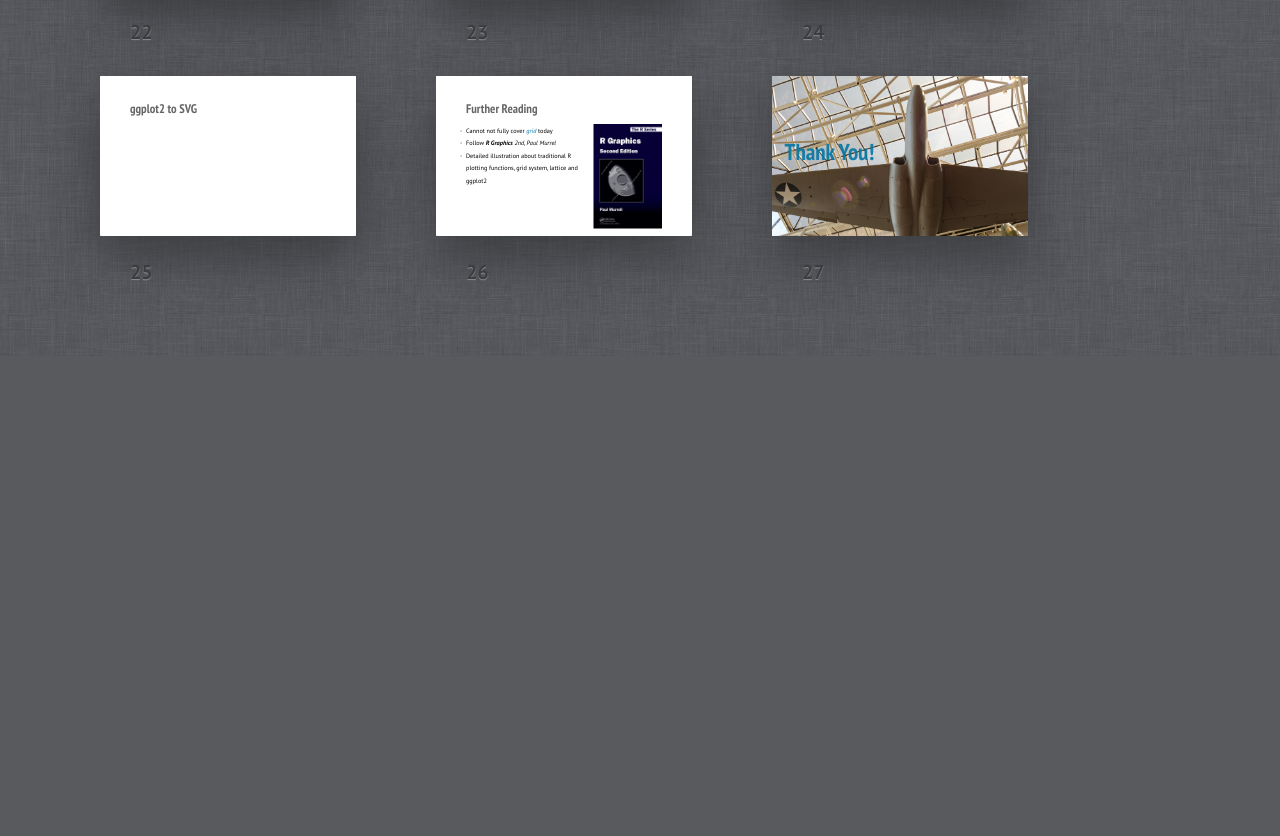
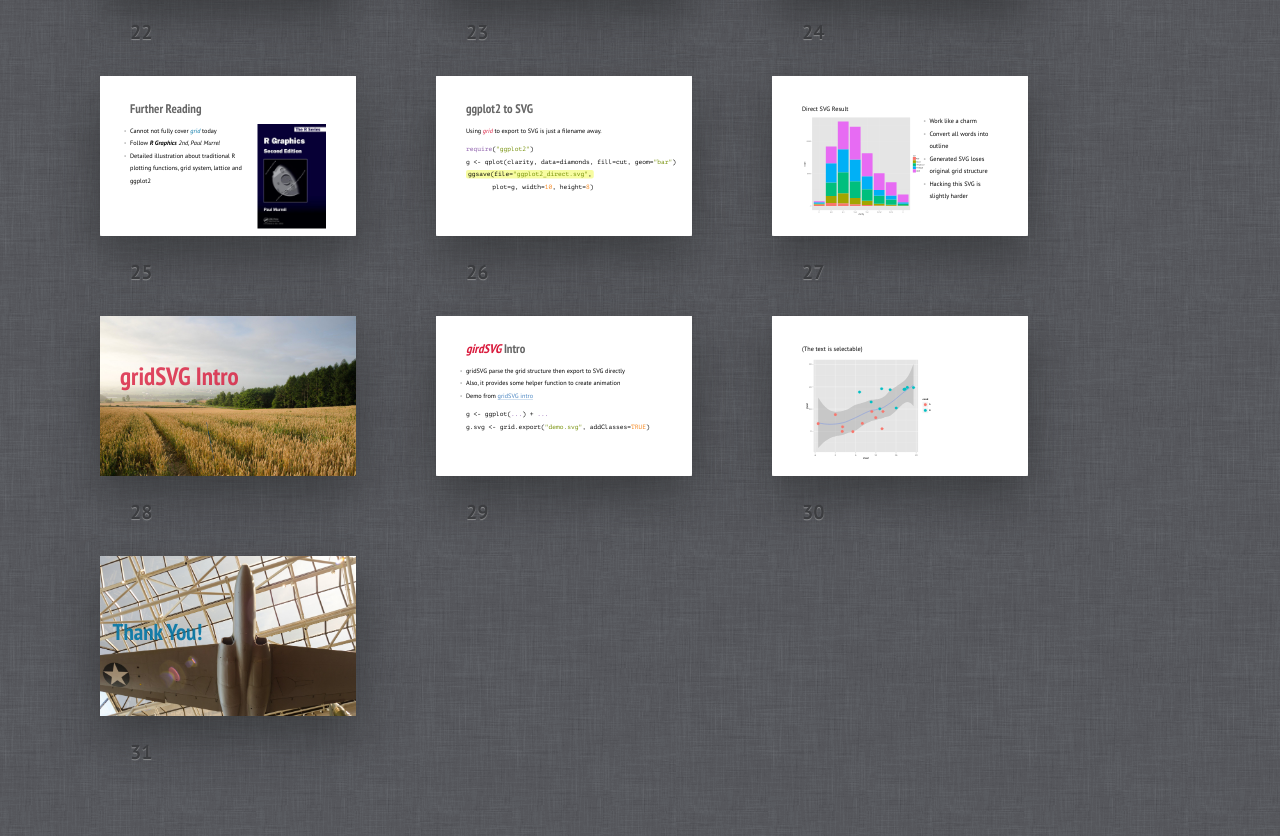
Before and after one commit to ccwang002/2014-China-RConf-Interactive-Vis, a plain HTML site: page slides/index.html in a window 1280 px wide. Shown: the part 2133-2969 px from the top of the page. Before the commit the page ends 2489 px from the top, so only its background shows below. Drawn offline with Linux system fonts and the light colour scheme.

Commit message:
update content; finish gridSVG

```diff
--- a/slides/index.html
+++ b/slides/index.html
@@ -652,11 +652,7 @@ grid.text(
       }
     </style></section>
 
-    <section id="ggplot2-svg" class="slide"><div>
-      <h2>ggplot2 to SVG</h2>
-    </div></section>
-
-   <section id="r-gaphics-book" class="slide twocol-ll"><div>
+    <section id="r-gaphics-book" class="slide twocol-ll"><div>
       <h2>Further Reading</h2>
       <div class="left">
         <ul>
@@ -669,6 +665,67 @@ grid.text(
       </div>
     </div></section>
 
+   <section id="ggplot2-direct" class="slide"><div>
+      <h2>ggplot2 to SVG</h2>
+      <p class="tighter">Using <i class="red">grid</i> to export to SVG is just a filename away.</p>
+      <pre class="language-r">
+<code>require("ggplot2")
+g <- qplot(clarity, data=diamonds, fill=cut, geom="bar")
+<mark>ggsave(file="ggplot2_direct.svg",</mark>
+       plot=g, width=10, height=8)</code>
+      </pre>
+    </div></section>
+
+    <section id="ggplot2-direct-result" class="slide twocol-ll"><div>
+      <p class="inline">Direct SVG Result</p>
+      <div class="left">
+        <img src="pics/ggplot2_direct.svg" width="100%" alt="">
+      </div><div class="right">
+        <ul>
+          <li>Work like a charm</li>
+          <li>Convert all words into outline</li>
+          <li>Generated SVG loses original grid structure</li>
+          <li>Hacking this SVG is slightly harder</li>
+        </ul>
+      </div>
+    </div></section>
+
+     <section id="gridSVG-cover" class="slide cover w" ><div>
+        <h2>gridSVG Intro</h2>
+        <img src="pics/mid.jpg" alt="">
+      </div>
+      <style>
+        #gridSVG-cover h2 {
+          margin: 0px 0 0px;
+          color: #D91A3C;
+          text-align: left;
+          font-size: 100px;
+          line-height: 1.2em;
+          opacity: 0.8;
+          position: absolute;
+          top: 180px;
+          left: 80px;
+        }
+      </style>
+    </section>
+
+    <section id="gridSVG-intro" class="slide"><div>
+      <h2><i class="red">girdSVG</i> Intro</h2>
+      <ul class="tighter">
+        <li>gridSVG parse the grid structure then export to SVG directly</li>
+        <li>Also, it provides some helper function to create animation</li>
+        <li>Demo from <a href="http://timelyportfolio.github.io/gridSVG_intro/">gridSVG intro</a></li>
+      </ul>
+      <pre class="language-r">
+<code>g <- ggplot(...) + ...
+g.svg <- grid.export("demo.svg", addClasses=TRUE)</code>
+      </pre>
+    </div></section>
+
+    <section id="gridSVG-result" class="slide twocol-ll"><div>
+      <p class="inline">(The text is selectable)</p>
+      <iframe width="600px" height="450px" src="pics/gridSVG_demo.svg" frameborder="0"></iframe>
+    </div></section>
     <!-- TODO Draft -->
     <!--
       - Generate an interactive SVG directly
```
Also changed, not shown: slides/pics/ggplot2_direct.svg (renamed from R_proj/ggplot2_direct.svg), slides/pics/gridSVG_demo.svg (renamed from R_proj/plot1.svg), 2 other files.
